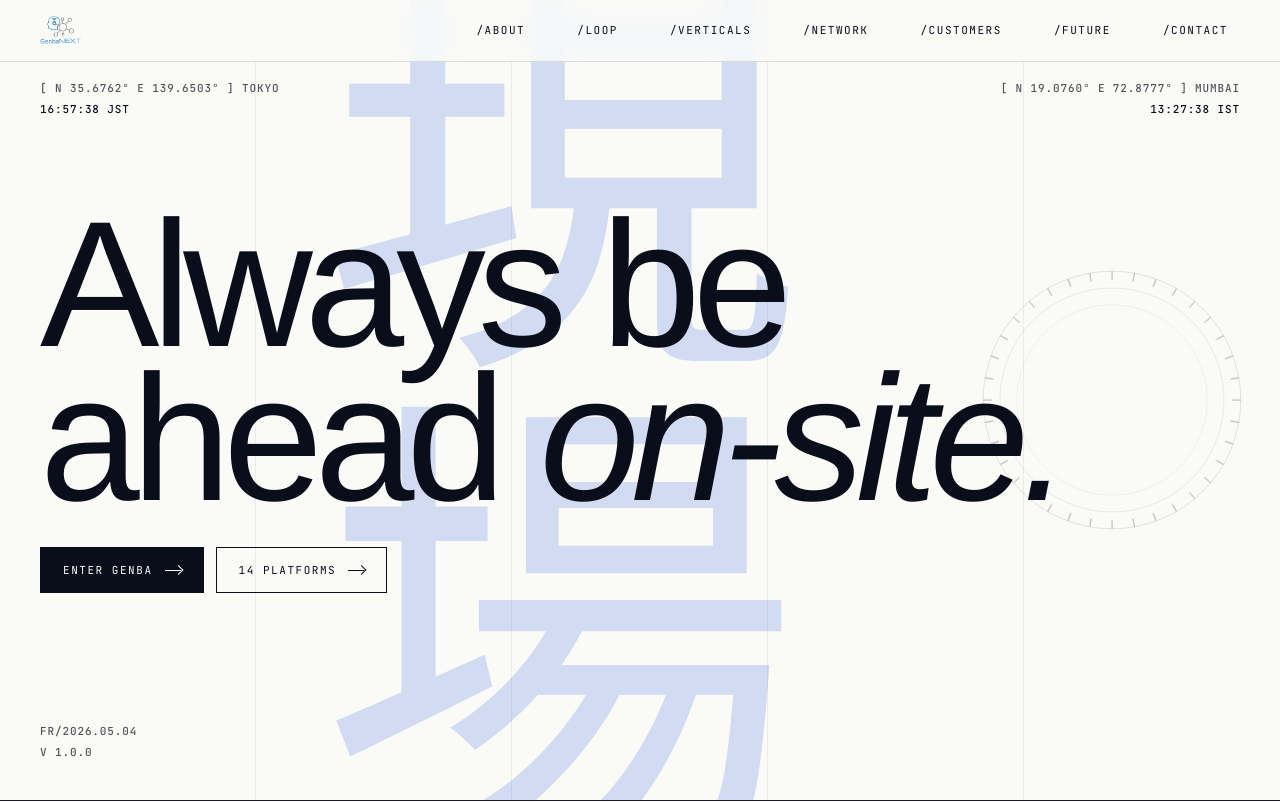
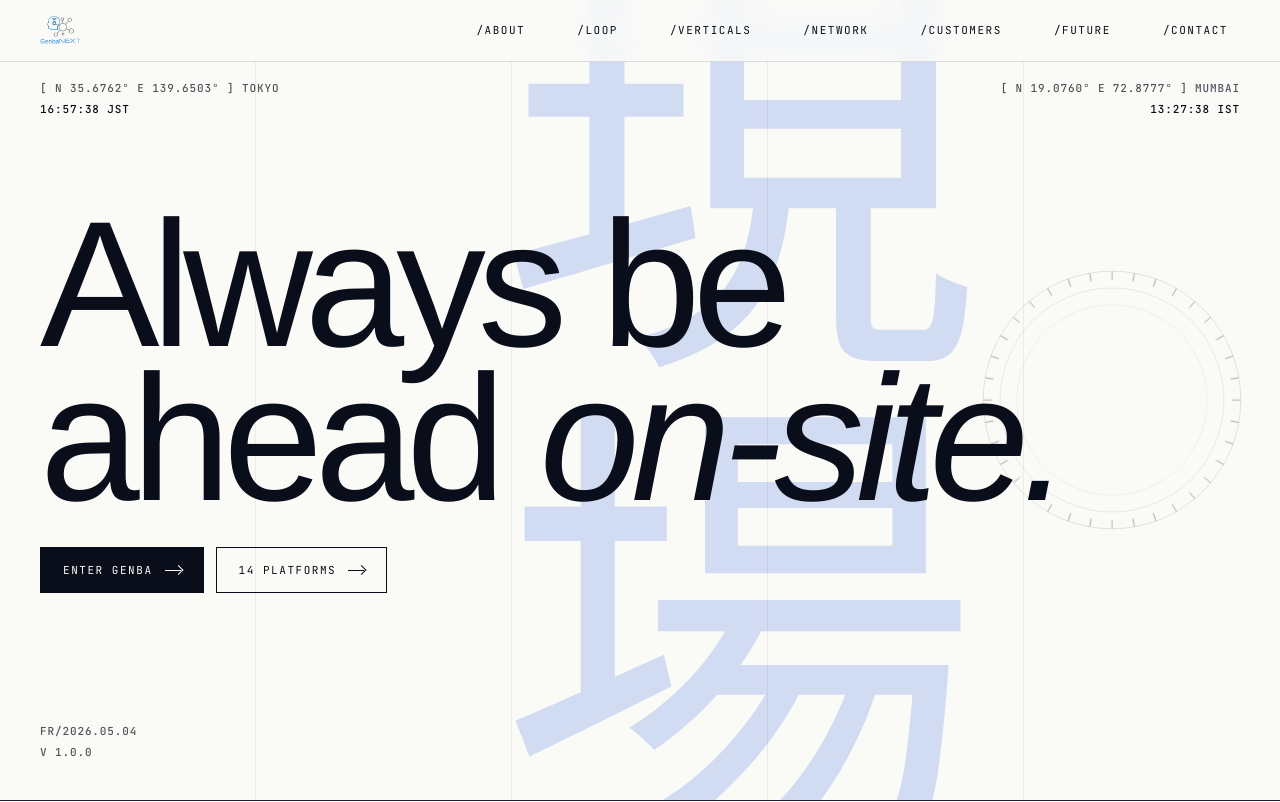
Before and after one commit to jeshwanthshivasai/GenbaNEXT-Redesign, a Next.js app: page / in a window 1280 px wide. Shown: the top 802 px of the page. Built offline with nearby package versions, Linux system fonts and the light colour scheme.

Commit message:
style: update HeroSection kanji positioning and formatting with responsive layout adjustments

```diff
--- a/src/components/HeroSection.tsx
+++ b/src/components/HeroSection.tsx
@@ -52,12 +52,12 @@ export default function HeroSection() {
       <div
         className={styles.heroKanji}
         style={{
-          transform: `translate(-50%, calc(-50% + ${heroY * 0.5}px))`,
+          transform: `translate(var(--kanji-x, 0px), calc(-50% + ${heroY * 0.5}px))`,
           opacity: heroOpacity * 0.18,
         }}
         aria-hidden="true"
       >
-        現場
+        現<br />場
       </div>
 
       <div
--- a/src/styles/Hero.module.css
+++ b/src/styles/Hero.module.css
@@ -36,8 +36,10 @@
 
 .heroKanji {
   position: absolute;
-  left: 50%; top: 50%;
-  transform: translate(-50%, -50%);
+  right: 320px;
+  top: 50%;
+  --kanji-x: 0px;
+  text-align: center;
   font-family: var(--sans);
   font-weight: 200;
   font-size: clamp(220px, 38vw, 480px);
@@ -106,6 +108,7 @@
   .heroMetaTl, .heroMetaBl { left: 28px; }
   .heroMetaTr { right: 28px; }
   .heroRing { display: none; }
+  .heroKanji { right: auto; left: 50%; --kanji-x: -50%; }
 }
 
 @media (max-width: 720px) {
```
